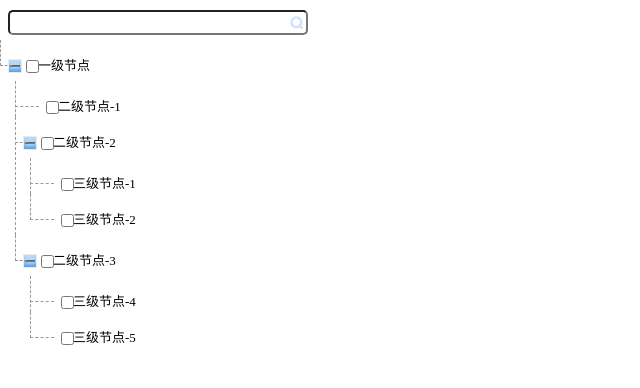
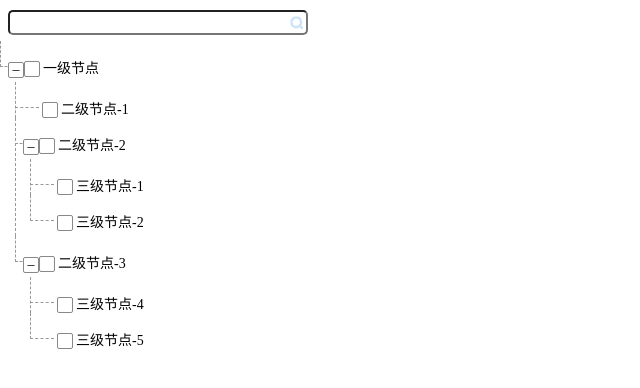
Before and after one commit to halower/vue-tree, a Vue app: page / in a window 1280 px wide. Shown: the top 388 px of the page, without its empty margins (0-640 px from the left). Built offline with nearby package versions, Linux system fonts and the light colour scheme; the HTML template or start-up script is replaced by a standard one.

Commit message:
Css style updated.

```diff
--- a/src/components/tree/tree-node.vue
+++ b/src/components/tree/tree-node.vue
@@ -1,16 +1,17 @@
 <template>
   <ul>
     <li v-for='item in nodeData' v-show="item.visible" :class="[(item.children && item.children.length > 0) ? '':'leaf']">
+      <div class="tree-node-el">
         <i v-if="item.children && item.children.length > 0"
            @click.stop='handleNodeExpand(item)'
            :class="[item.open? 'tree-open':'tree-close','icon']">
         </i>
-      <div class="inputCheck"
-         :class="{notAllNodes:item.nodeSelectNotAll}"
-         :style="{width:inputWidth+'px', height:inputWidth+'px'}"
+        <div :class="['inputCheck',
+           options.showCheckbox && options.halfCheckedStatus  && !item.nodeSelectNotAll ? (item.checked ? 'box-checked' : 'box-unchecked') : '',
+           item.nodeSelectNotAll ? 'notAllNodes' : '']"
            @click="walkCheckBox(item)" >
           <input type="checkbox" class="check"
-          v-if="options.showCheckbox && options.halfCheckedStatus  &&  !item.nodeSelectNotAll"
+              v-if="options.showCheckbox && options.halfCheckedStatus  && !item.nodeSelectNotAll"
               v-model='item.checked'
              @change="handlecheckedChange(item)" />
         </div>
@@ -19,6 +20,7 @@
           :class="{'node-selected':(item.checked && !options.showCheckbox) || item.searched }">
            {{item.label}}
         </span>
+      </div>
       <tree-node v-if="item.children && item.children.length > 0"
         :options="options"
         @handlecheckedChange="handlecheckedChange"
@@ -123,7 +125,10 @@ export default {
     -moz-border-radius: 4px;
     border-radius: 4px;
   }
-
+  .halo-tree .tree-node-el {
+    position: relative;
+    z-index: 2;
+  }
   .node-selected {
     background-color:#ddd
   }
@@ -206,26 +211,28 @@ export default {
     width: 24px;
   }
 
-  .check {
-    display: inline-block;
-    position: relative;
-    top: 4px;
-  }
 
   .halo-tree .icon {
     margin-right: 0;
   }
 
-  .tree-close{
+  .tree-open,
+  .tree-close {
     width:14px;
     height:14px;
-  background-image: url("../../assets/treeOpen-1.png");
+    text-align: center;
+    line-height: 14px;
+    border: 1px solid #888888;
+    border-radius: 2px;
+    background: #FFFFFF;
   }
-
-.tree-open{
-  width:14px;
-  height:14px;
-  background-image: url("../../assets/treeClose-2.png");
+  .tree-close:after {
+    content: "+";
+    font-style: normal;
+  }
+  .tree-open:after {
+    content: "\2013";
+    font-style: normal;
   }
 .search{
   width:14px;
@@ -238,21 +245,57 @@ export default {
   -ms-appearance: none;
   width: 13px;
 }*/
+
+  .check {
+    display: block;
+    position: absolute;
+    font-size: 14px;
+    width: 16px;
+    height: 16px;
+    left: -5px;
+    top: -4px;
+    border: 1px solid #000000;
+    /*width: 14px;
+    height: 14px;*/
+    opacity: 0;
+    cursor: pointer;
+    -ms-filter: "progid:DXImageTransform.Microsoft.Alpha(Opacity=0)";
+    filter: alpha(opacity=0);
+    z-index: 2;
+  }
 .inputCheck{
   display: inline-block;
   position: relative;
+  width: 14px;
+  height: 14px;
+  border: 1px solid #888888;
+  border-radius: 2px;
+  top: 4px;
+  text-align: center;
+  font-size: 14px;
+  line-height: 14px;
 }
 .inputCheck.notAllNodes:before{
-  content: "";
-  display: inline-block;
+  content: "\2713";
+  display: block;
   position: absolute;
   width: 100%;
   height: 100%;
-  z-index: 10;
-  top: 50%;
-  left: 50%;
-  transform: translate3d(-30%,-5%,0);
-  /*background-image: url("/../../assets/half.png");*/
-  background-image: url("../../assets/half.jpg");
+  background-color: #888888;
+  z-index: 1;
+  color: #ffffff;
+}
+  .inputCheck.box-checked {
+  }
+  .inputCheck.box-checked:after {
+    content: "\2713";
+    display: block;
+    position: absolute;
+    z-index: 1;
+    width: 100%;
+    text-align: center;
+  }
+  .inputCheck.box-unchecked {
+
   }
 </style>
--- a/src/components/tree/tree.vue
+++ b/src/components/tree/tree.vue
@@ -78,7 +78,7 @@
 </script>
 <style scoped>
   *{
-    font-size: 13px;
+    font-size: 14px;
     font-family: '\5FAE\8F6F\96C5\9ED1'
   }
   .input{
```
Lines whose indentation alone changed are shown as unchanged.
